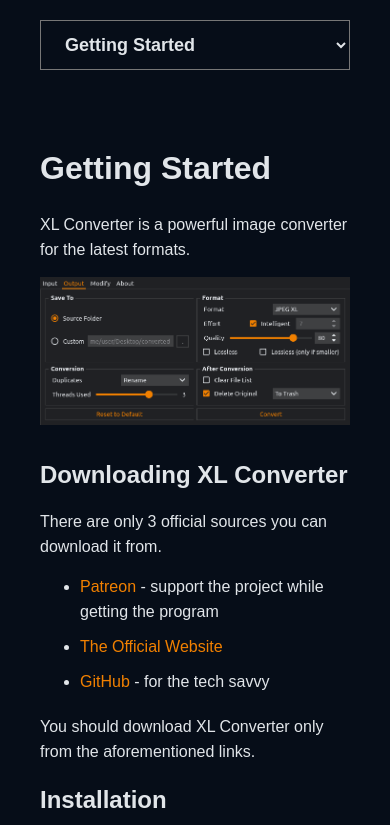
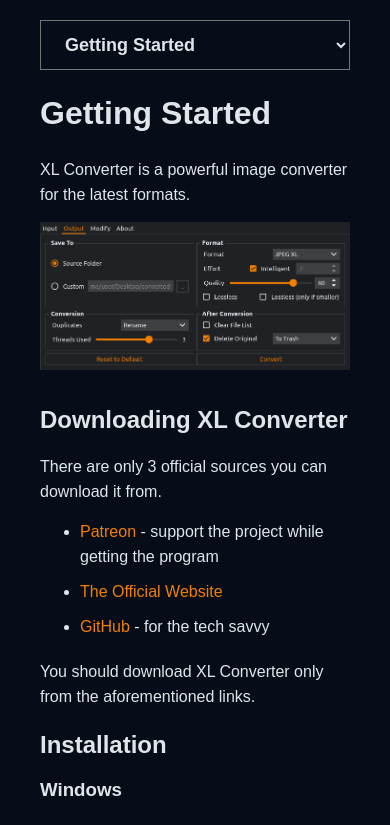
Before and after one commit to JacobDev1/xl-converter-docs, a React (Vite) app: page / in a window 390 px wide. Shown: the top 825 px of the page. Built offline with nearby package versions, Linux system fonts and the light colour scheme; the HTML template or start-up script is replaced by a standard one.

Commit message:
Fix margins for mobiles

```diff
--- a/src/css/main.scss
+++ b/src/css/main.scss
@@ -93,7 +93,11 @@
     display: inline-block;
     overflow-wrap: break-word;
     max-width: 700px;
-    margin-top: 80px;
+
+    margin-top: 25px;
+    @include md{
+        margin-top: 80px;
+    }
     img{
         max-width: 100%;
         margin-bottom: 10px;
```
